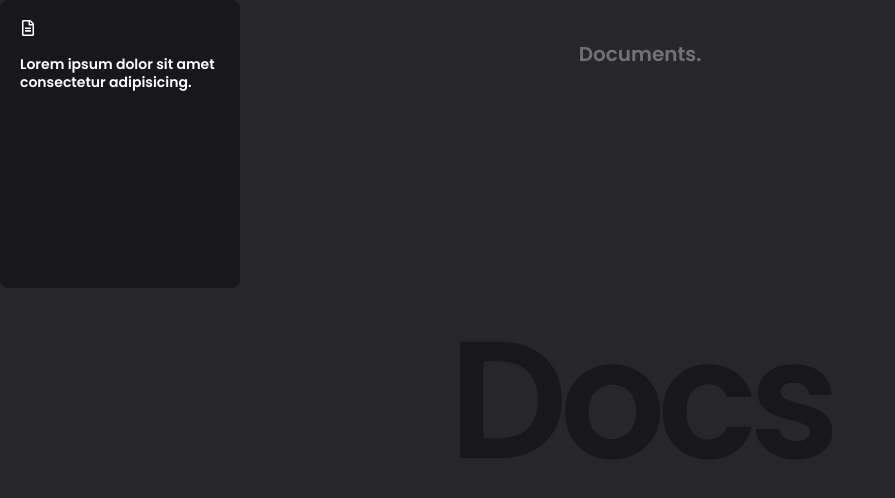
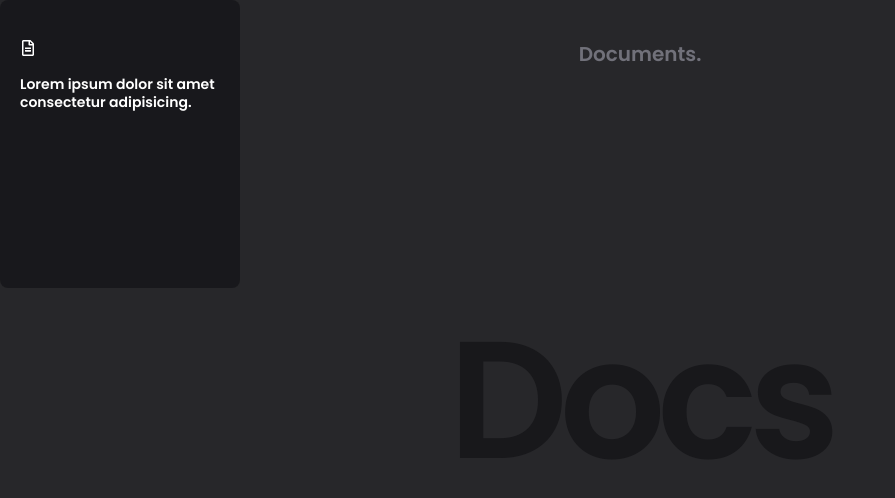
Before and after one commit to aadarshraj02/docs-mini, a React (Vite) app: page / in a window 1280 px wide. Shown: the top 498 px of the page, without its empty margins (0-895 px from the left). Built offline with nearby package versions, Linux system fonts and the light colour scheme.

Commit message:
updated padding

```diff
--- a/src/components/Card.jsx
+++ b/src/components/Card.jsx
@@ -3,7 +3,7 @@ import { FaRegFileAlt } from "react-icons/fa";
 const Card = () => {
   return (
     <div>
-      <div className="relative w-60 h-72 rounded-lg p-5 bg-zinc-900/90 text-white overflow-hidden">
+      <div className="relative w-60 h-72 rounded-lg px-5 py-10 bg-zinc-900/90 text-white overflow-hidden">
         <FaRegFileAlt />
         <p className="text-sm mt-5 font-semibold leading-tight">
           Lorem ipsum dolor sit amet consectetur adipisicing.
```
